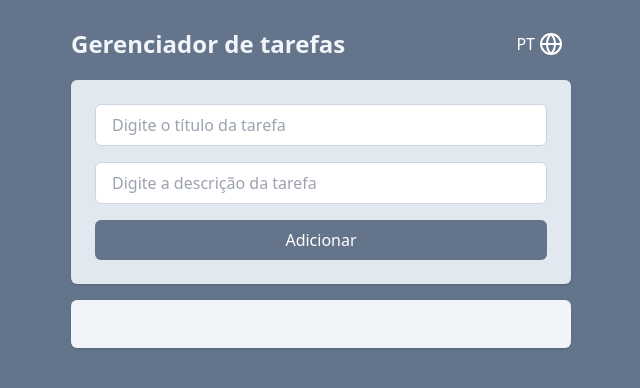
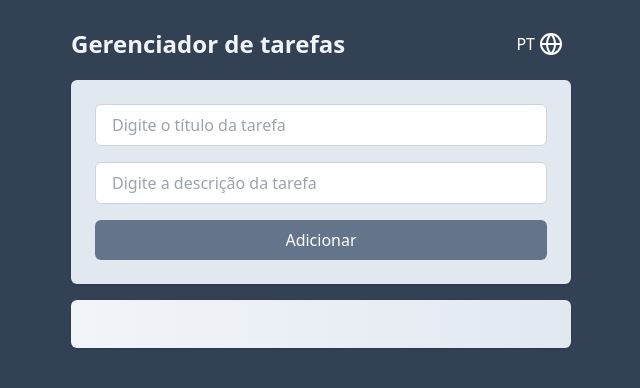
Before and after one commit to lpolloni/todo-list, a React (Vite) app: page / in a window 1280 px wide. Shown: the top 388 px of the page, without its empty margins (319-959 px from the left). Built offline with nearby package versions, Linux system fonts and the light colour scheme.

Commit message:
bg color changed

```diff
--- a/src/App.jsx
+++ b/src/App.jsx
@@ -71,7 +71,7 @@ function App() {
   };
 
   return (
-    <div className="w-screen h-screen bg-slate-500 flex justify-center p-6">
+    <div className="w-screen h-screen bg-slate-700 flex justify-center p-6">
       <div className="w-[500px] space-y-4">
         <div className="flex items-center justify-between">
           <Title>{getTitle()}</Title>
--- a/src/components/Tasks.jsx
+++ b/src/components/Tasks.jsx
@@ -15,7 +15,7 @@ function Tasks({ tasks, onTaskClick, onDeleteTaskClick }) {
   }
 
   return (
-    <ul className="space-y-4 p-6 bg-slate-100 rounded-md shadow">
+    <ul className="space-y-4 p-6 bg-gradient-to-r from-slate-100 to-slate-200 rounded-md shadow">
       {tasks.map((task) => (
         <li key={task.id} className="flex items-center gap-2">
           <input
```
